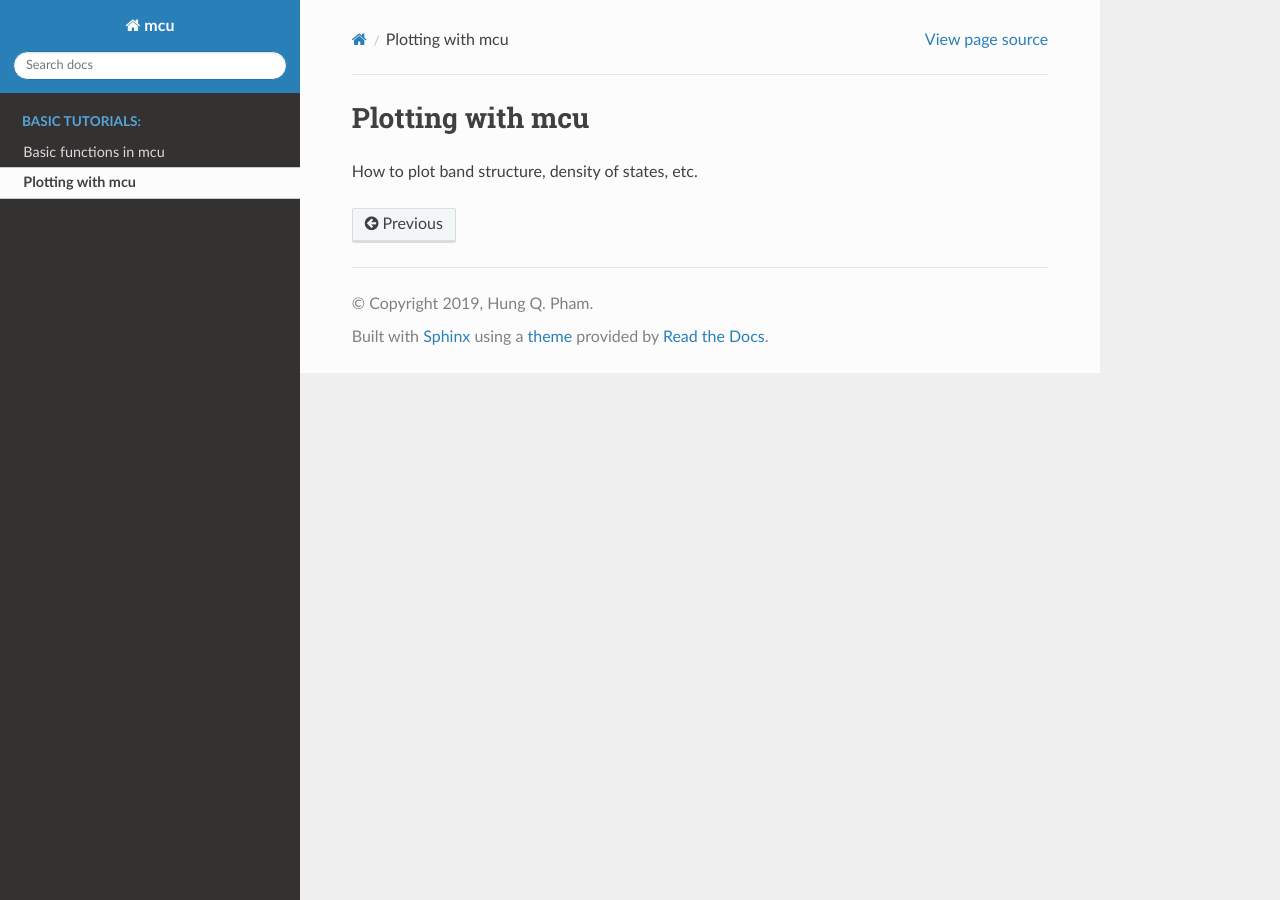
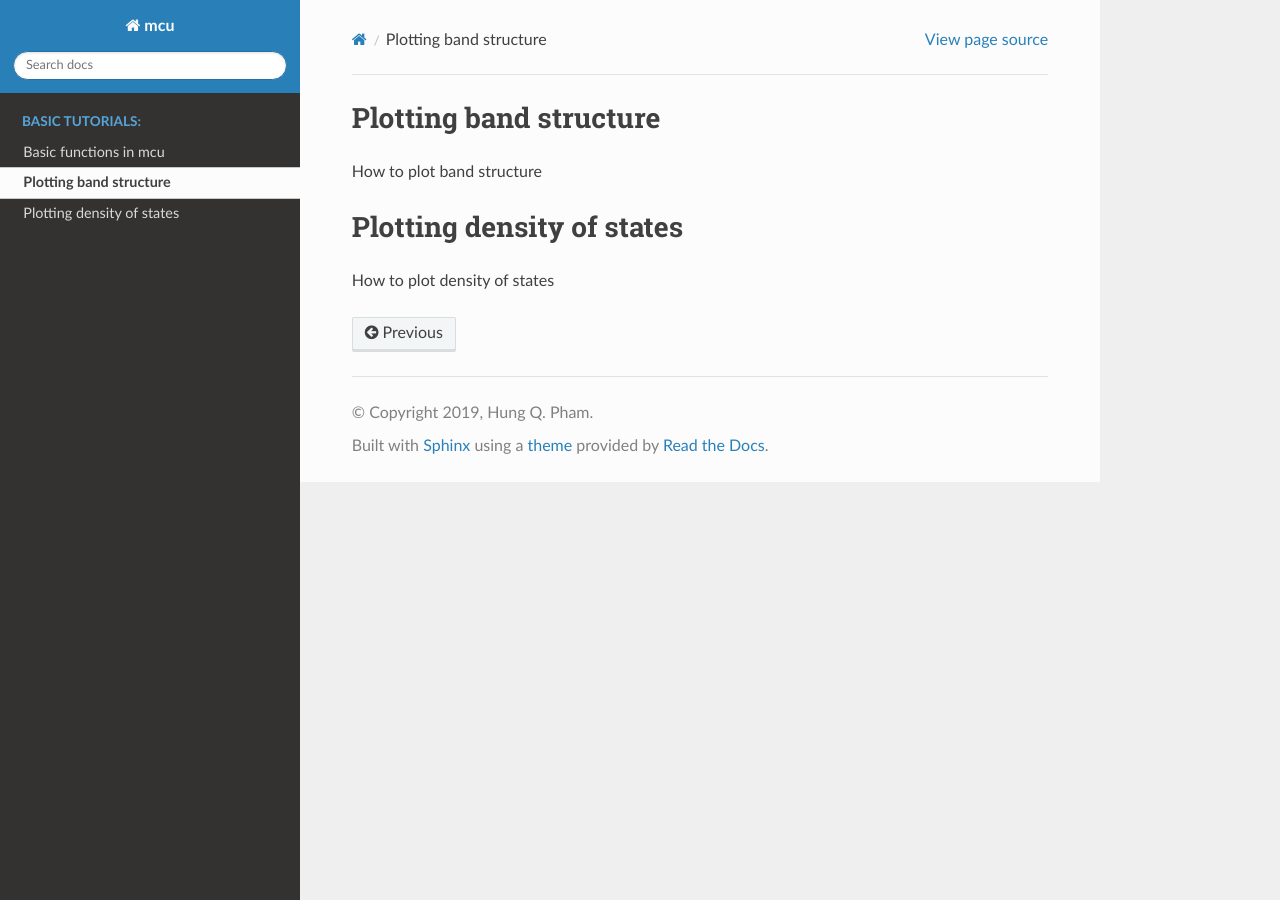
Before and after one commit to hungpham2017/mcu, a Sphinx documentation site: the page built from docs/source/plotting.rst, in a window 1280 px wide. Built offline with Sphinx 7.4.7 and the Read the Docs theme 2.0.0, drawn with Linux system fonts in a browser that asks for light colours.

Commit message:
Adding pages

```diff
--- a/docs/source/plotting.rst
+++ b/docs/source/plotting.rst
@@ -1,5 +1,11 @@
 .. _plotting:
 
-Plotting with mcu
------------------
-How to plot band structure, density of states, etc.
+Plotting band structure
+-----------------------
+How to plot band structure
+
+
+
+Plotting density of states
+--------------------------
+How to plot density of states
```
Also changed, not shown: 9 other files.
